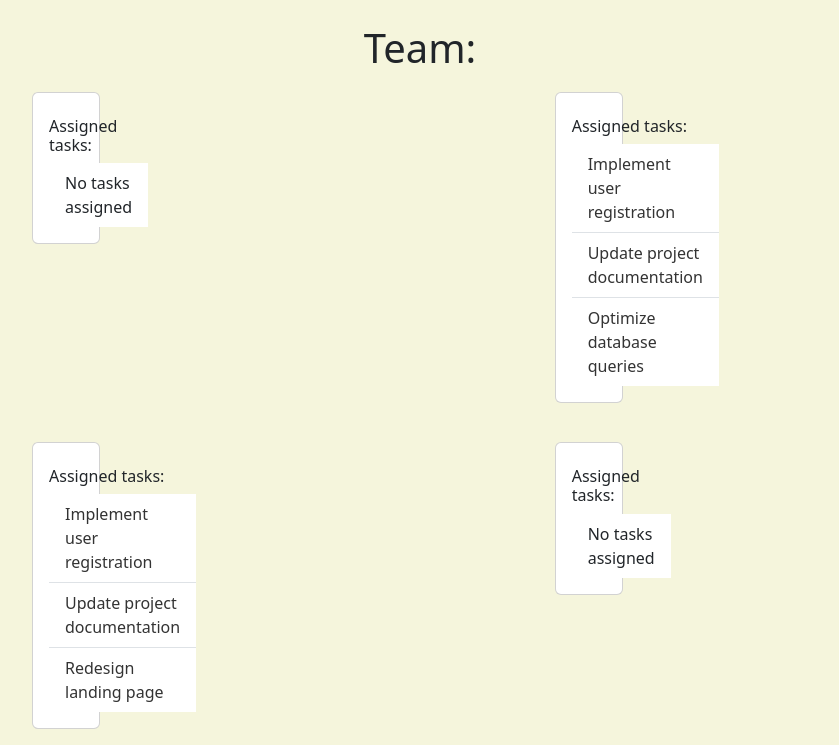
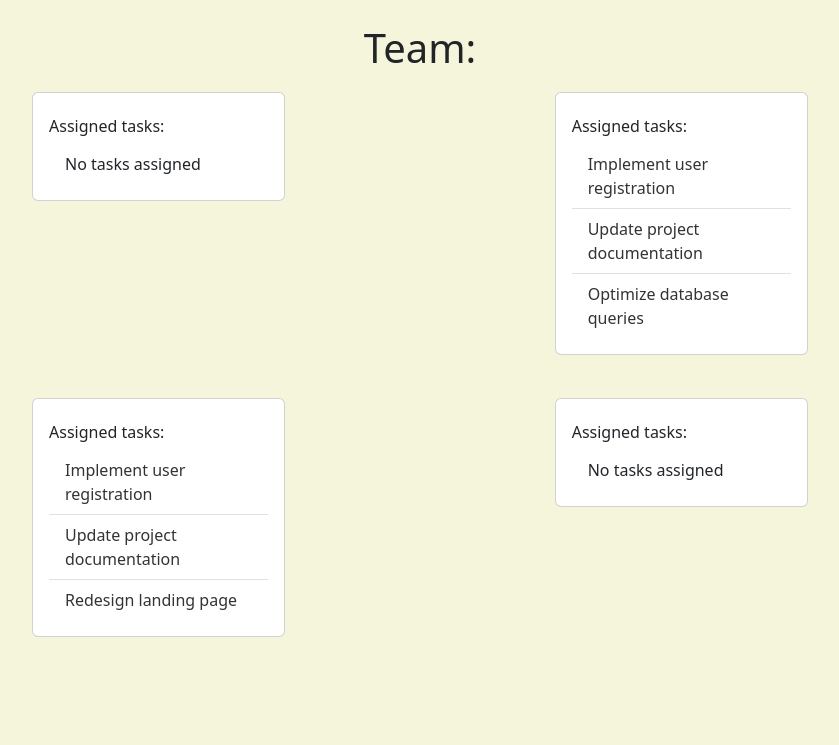
Before and after one commit to Arsenmyron/task-manager-mate, a Django app: page /workers/ in a window 1280 px wide. Shown: the part 56-801 px from the top of the page, without its empty margins (220-1059 px from the left). After the commit the page ends 693 px from the top, so only its background shows below. Run offline with Django 5.2, Linux system fonts and the light colour scheme; a user stored in the database is signed in; data comes from the database, SQL or seed files in the repository.

Commit message:
Minor changes in styles.css

```diff
--- a/static/css/styles.css
+++ b/static/css/styles.css
@@ -189,16 +189,3 @@ body {
 .tag-table th {
     background-color: #f2f2f2;
 }
-
-.workers-container {
-    display: flex;
-    justify-content: flex-start;
-    flex-wrap: wrap;
-}
-
-.worker-container .card {
-    flex: 0 0 auto;
-    width: calc(33.333% - 16px);
-    margin-right: 16px;
-    margin-bottom: 16px;
-  }
```
